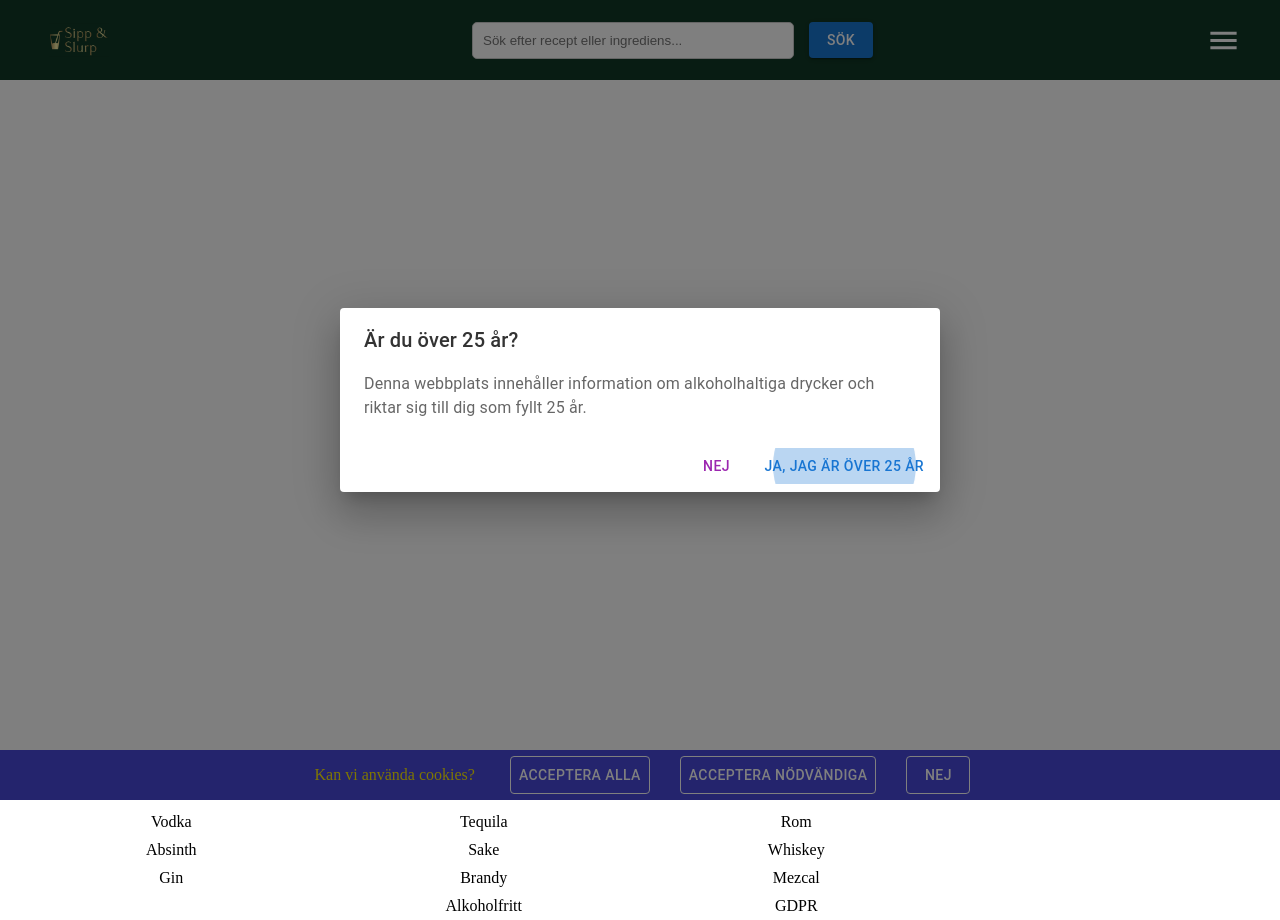
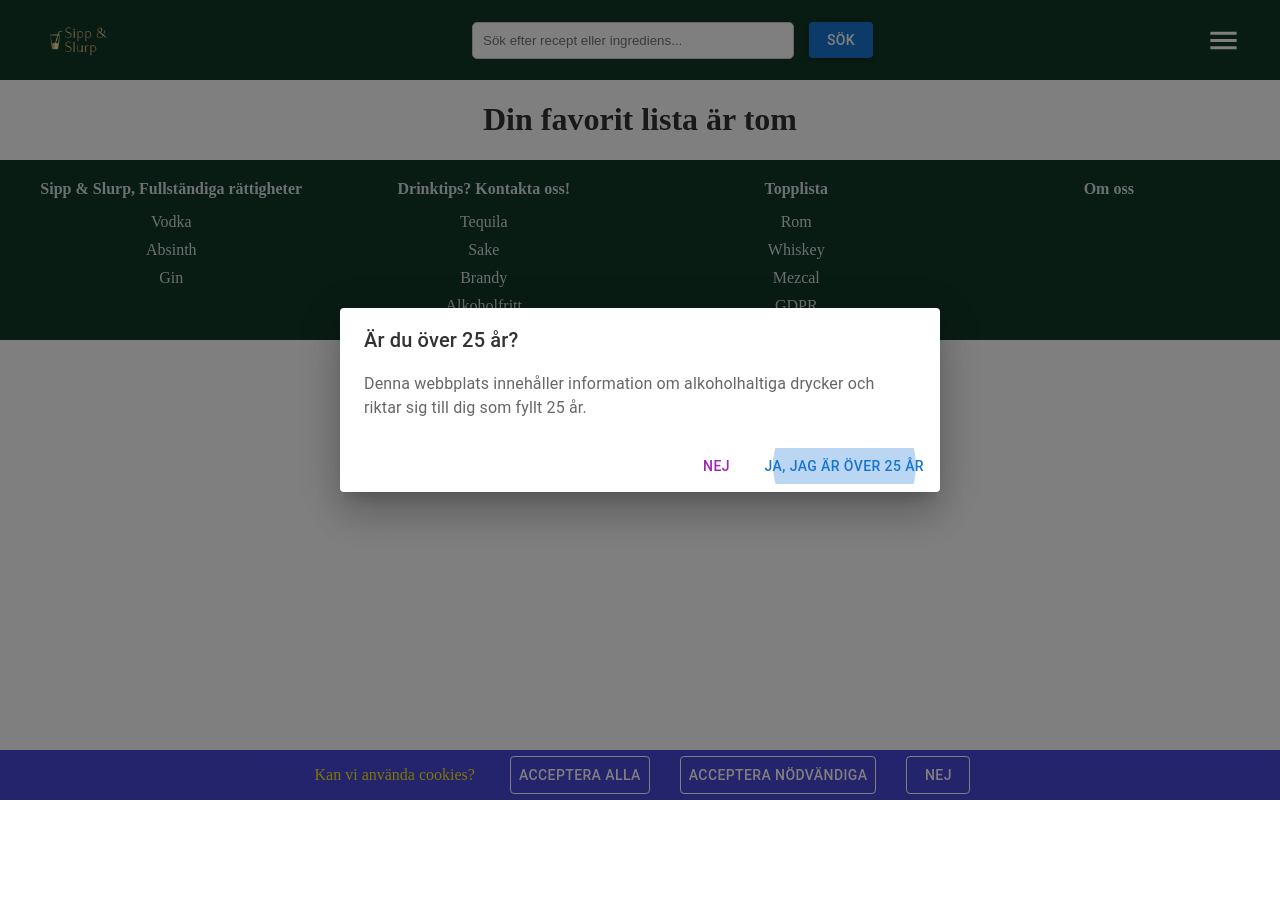
Before and after one commit to bervenuzik/recept_app, a React (Vite) app in the folder recept_app/: page /favorites in a window 1280 px wide. After the commit the page ends 800 px from the top, so only its background shows below. Built offline with nearby package versions, Linux system fonts and the light colour scheme; no server answers.

Commit message:
styles changes

```diff
--- a/recept_app/src/App.css
+++ b/recept_app/src/App.css
@@ -1,9 +1,11 @@
 html{
   height: 100%;
   width: 100%;
+  margin: 0;
+  padding: 0;
+  overflow-x: hidden;
 }
 body{
-  height: 100%;
   width: 100%;
   margin: 0;
   padding: 0 ;
@@ -14,8 +16,9 @@ main{
   width: 100%;
 }
 #root {
-  padding: 0 100px;
-  margin: 0 auto;
-  height: 100%;
-
+  width: 100%;
+  display: grid;
+  grid-template-rows: 80px 1fr minmax(40px , fit-content);
+  grid-template-columns: 1fr;
+  padding: 0;
 }
--- a/recept_app/src/components/Footer/Footer.module.css
+++ b/recept_app/src/components/Footer/Footer.module.css
@@ -32,6 +32,12 @@
   margin: 5px 0;
 }
 
+
+.footerColumn > *,
+.footerColumn a{
+  color: rgb(217, 223, 229);
+}
+
 .footerColumn a:hover {
   color: #ff4500;
 }
--- a/recept_app/src/index.css
+++ /dev/null
@@ -1,5 +0,0 @@
-#root{
-  display: grid;
-  grid-template-rows: 80px 1fr 40px;
-  padding: 0;
-}
--- a/recept_app/src/main.jsx
+++ b/recept_app/src/main.jsx
@@ -1,7 +1,6 @@
 import { StrictMode } from "react";
 import { createRoot } from "react-dom/client";
 import App from "./App.jsx";
-import "./index.css";
 import { BrowserRouter } from "react-router-dom";
 //import { AppContext } from "./components/AppContext/AppContext.jsx";
 
```
